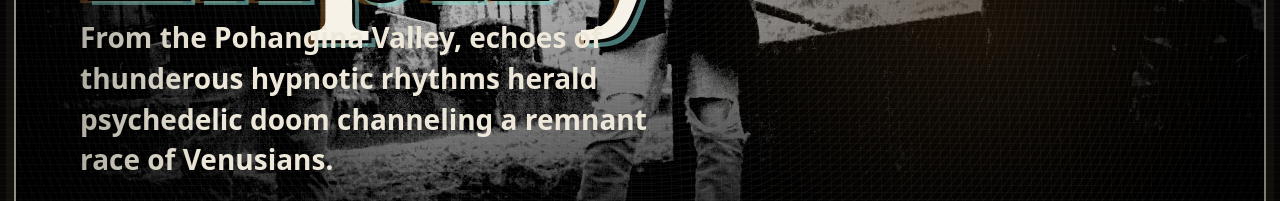
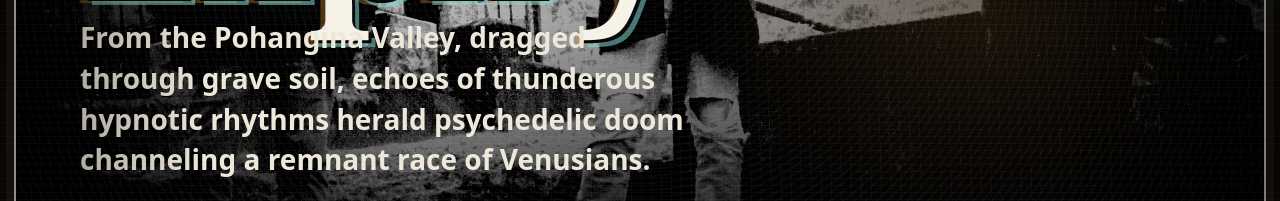
Before and after one commit to thesifter/after-expiry-site, a website: page album.html in a window 1280 px wide. Shown: the part 558-759 px from the top of the page. Drawn offline with Linux system fonts and the light colour scheme; a web font is replaced by a local one.

Commit message:
Update album page strapline

```diff
--- a/album.html
+++ b/album.html
@@ -641,8 +641,9 @@
             <p class="stamp">Self-titled debut album out now</p>
             <h1>After Expiry</h1>
             <p class="dek">
-              From the Pohangina Valley, echoes of thunderous hypnotic rhythms
-              herald psychedelic doom channeling a remnant race of Venusians.
+              From the Pohangina Valley, dragged through grave soil, echoes of
+              thunderous hypnotic rhythms herald psychedelic doom channeling a
+              remnant race of Venusians.
             </p>
             <div class="album-actions">
               <a
```
